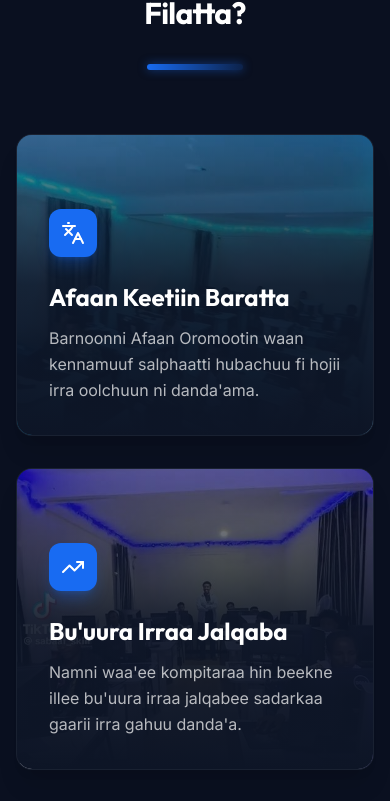
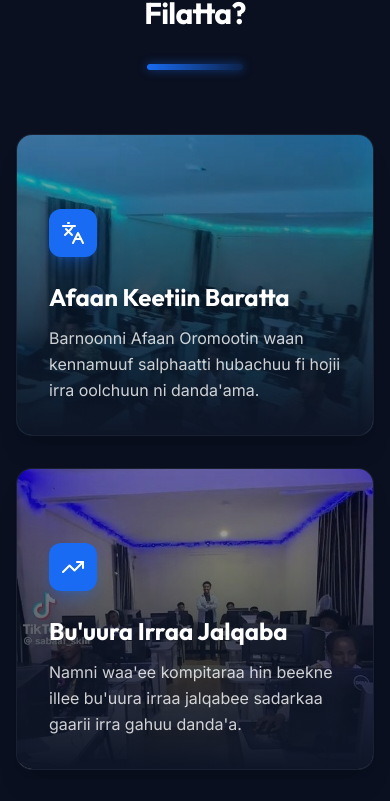
Before and after one commit to Teshome-Worku/sabaafskill, a Next.js app in the folder app/: page / in a window 390 px wide. Shown: the part 2855-3656 px from the top of the page. Built offline with nearby package versions, Linux system fonts and the light colour scheme.

Commit message:
feat: implement root layout with SEO metadata and add reusable WhyCard component

```diff
--- a/app/src/app/layout.tsx
+++ b/app/src/app/layout.tsx
@@ -28,6 +28,13 @@ export const metadata: Metadata = {
   authors: [{ name: "Iso Tiya" }, { name: "Sabaaf Skill Team" }],
   creator: "Sabaaf Skill",
   publisher: "Sabaaf Skill",
+  icons: {
+    icon: [
+      { url: '/images/logo/sabaafskilllogo.jpg', type: 'image/jpeg' },
+    ],
+    apple: '/images/logo/sabaafskilllogo.jpg',
+    shortcut: '/images/logo/sabaafskilllogo.jpg',
+  },
   formatDetection: {
     email: false,
     address: false,
--- a/app/src/components/ui/WhyCard.tsx
+++ b/app/src/components/ui/WhyCard.tsx
@@ -40,9 +40,10 @@ export function WhyCard({ card, index }: WhyCardProps) {
           alt={t(card.title)}
           fill
           sizes="(max-width: 768px) 100vw, (max-width: 1200px) 50vw, 33vw"
-          className="object-cover transition-transform duration-700 group-hover:scale-110"
+          className="object-cover transition-transform duration-700 group-hover:scale-110 brightness-75 md:brightness-50 group-hover:brightness-75"
         />
-        <div className="absolute inset-0 bg-gradient-to-t from-card via-card/90 to-card/40 group-hover:via-card/80 transition-all duration-500" />
+        {/* Mobile: lighter overlay so image shows through. Desktop hover: darkens for text readability */}
+        <div className="absolute inset-0 bg-gradient-to-t from-card via-card/50 to-transparent md:via-card/80 group-hover:via-card/70 transition-all duration-500" />
       </div>
 
       <div className="relative z-10 p-8 h-full flex flex-col justify-end min-h-[300px]">
@@ -50,11 +51,11 @@ export function WhyCard({ card, index }: WhyCardProps) {
           {getIcon(card.icon)}
         </div>
 
-        <h3 className="text-2xl font-heading font-bold text-white mb-3 group-hover:text-primary transition-colors">
+        <h3 className="text-2xl font-heading font-bold text-white mb-3 group-hover:text-primary transition-colors drop-shadow-lg">
           {t(card.title)}
         </h3>
 
-        <p className="text-white/70 leading-relaxed group-hover:text-white/90 transition-colors">
+        <p className="text-white/80 leading-relaxed group-hover:text-white/90 transition-colors drop-shadow-md">
           {t(card.description)}
         </p>
       </div>
```
Also changed, not shown: app/src/app/icon.jpg (added).
